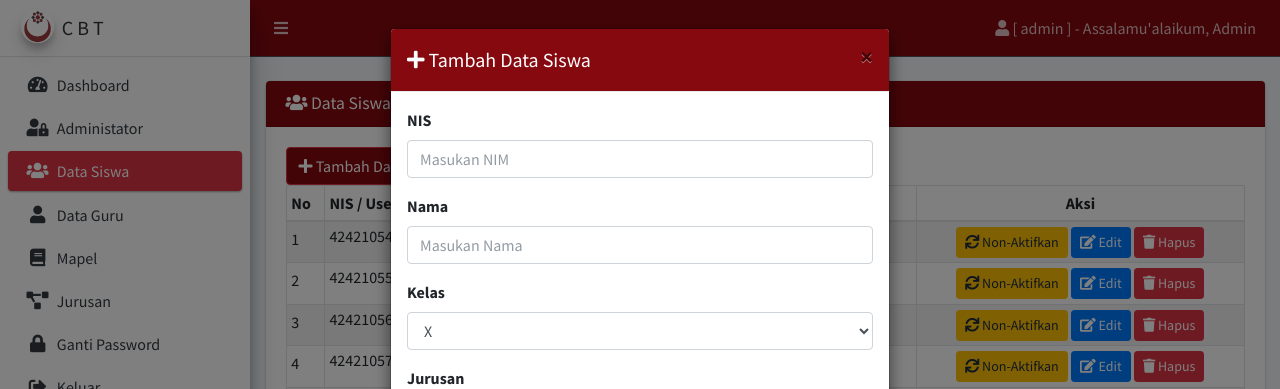
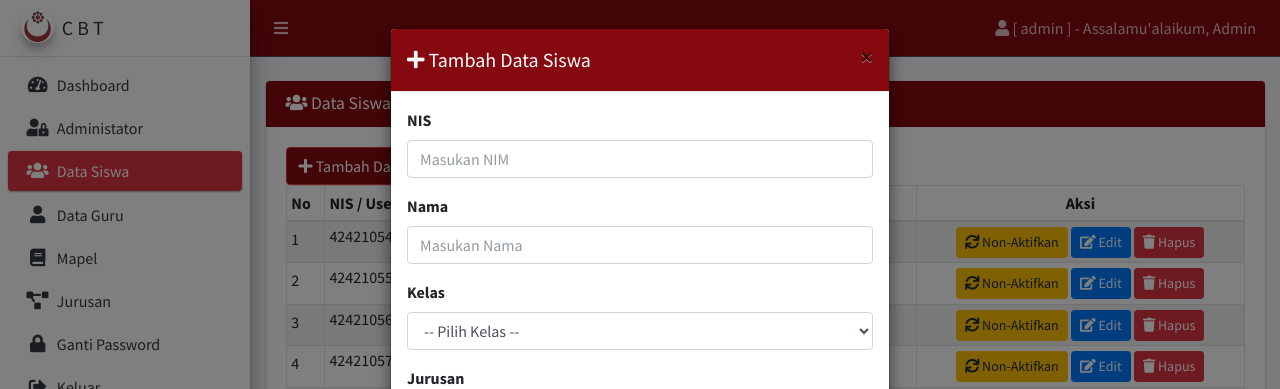
Before and after one commit to matien19/CBT, a PHP site: page /proyekperadaban/admin_siswa in a window 1280 px wide, after a click on "Tambah Data". Shown: the top 389 px of the page. Run offline with PHP 8.4, Linux system fonts and the light colour scheme; a user stored in the database is signed in; data comes from the database, SQL or seed files in the repository; some libraries are stand-ins or nearby versions.

Commit message:
fix fitu form add siswa

```diff
--- a/admin_siswa/index.php
+++ b/admin_siswa/index.php
@@ -252,7 +252,8 @@ include "../footer.php";
 
               <div class="form-group">
                 <label for="tahun akademik">Kelas</label>
-                        <select class="form-control" name="kelas">
+                        <select class="form-control" name="kelas" required>
+                          <option value="" selected disabled>-- Pilih Kelas --</option>
                           <option>X</option>
                           <option>XI</option>
                           <option>XII</option>
@@ -260,11 +261,11 @@ include "../footer.php";
               </div>
               <div class="form-group">
                 <label for="matkul">Jurusan</label>
-                    </select>
                         <select class="form-control" name="jurusan">
+                        <select class="form-control" name="jurusan" required>
+                        <option value="" selected disabled>-- Pilih jurusan --</option>
                     <?php
                     $sql_jurusan =  mysqli_query($con, "SELECT * FROM tbl_jurusan") or die (mysqli_error($con));
-
                     while($data_jurusan = mysqli_fetch_array($sql_jurusan)){
                       ?>
                       <option value = "<?=$data_jurusan['kode_jurusan'];?>"><b> <?=$data_jurusan['kode_jurusan'];?></b> - [ <?=$data_jurusan['nama'];?> ]</option>
```
